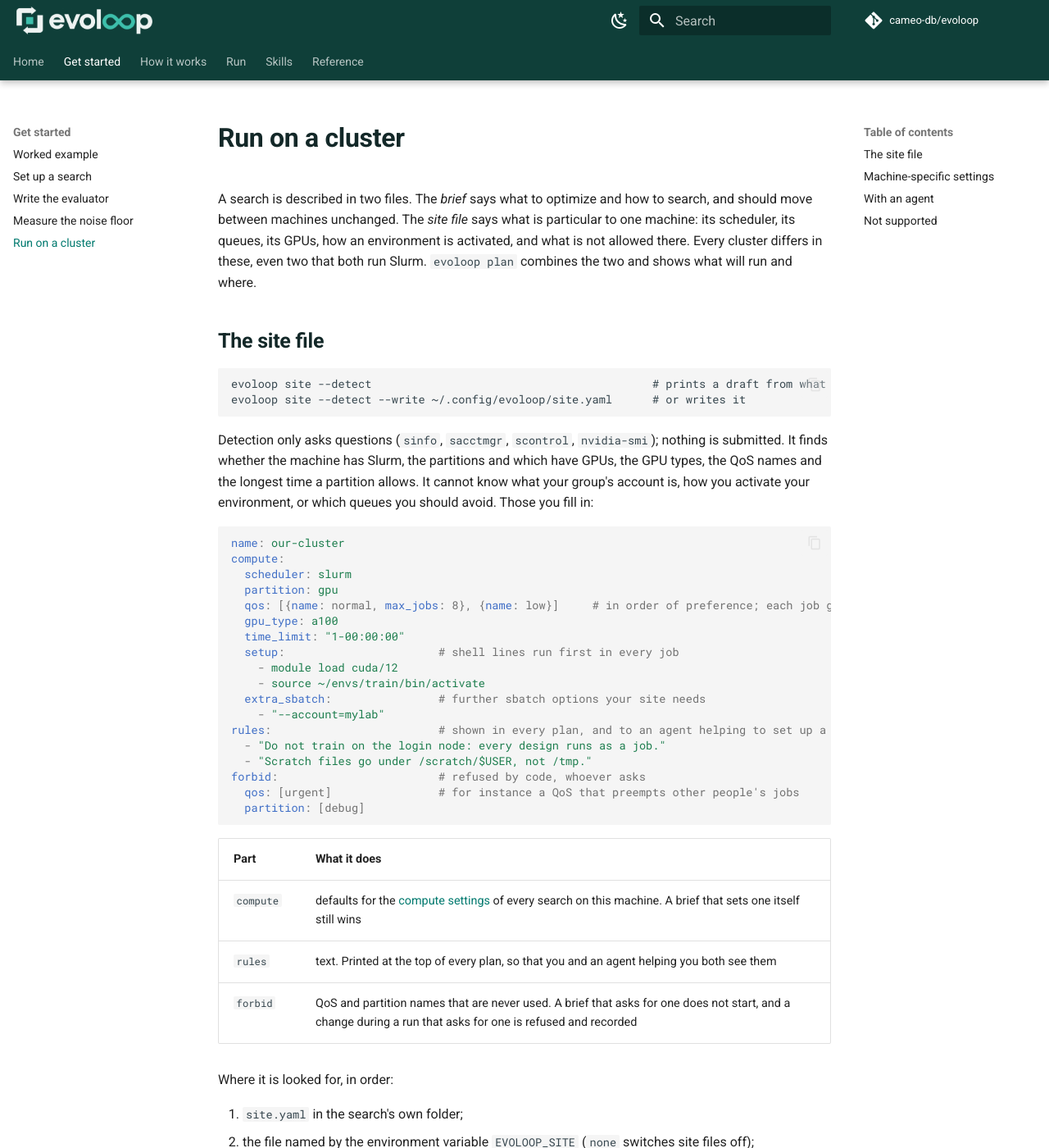
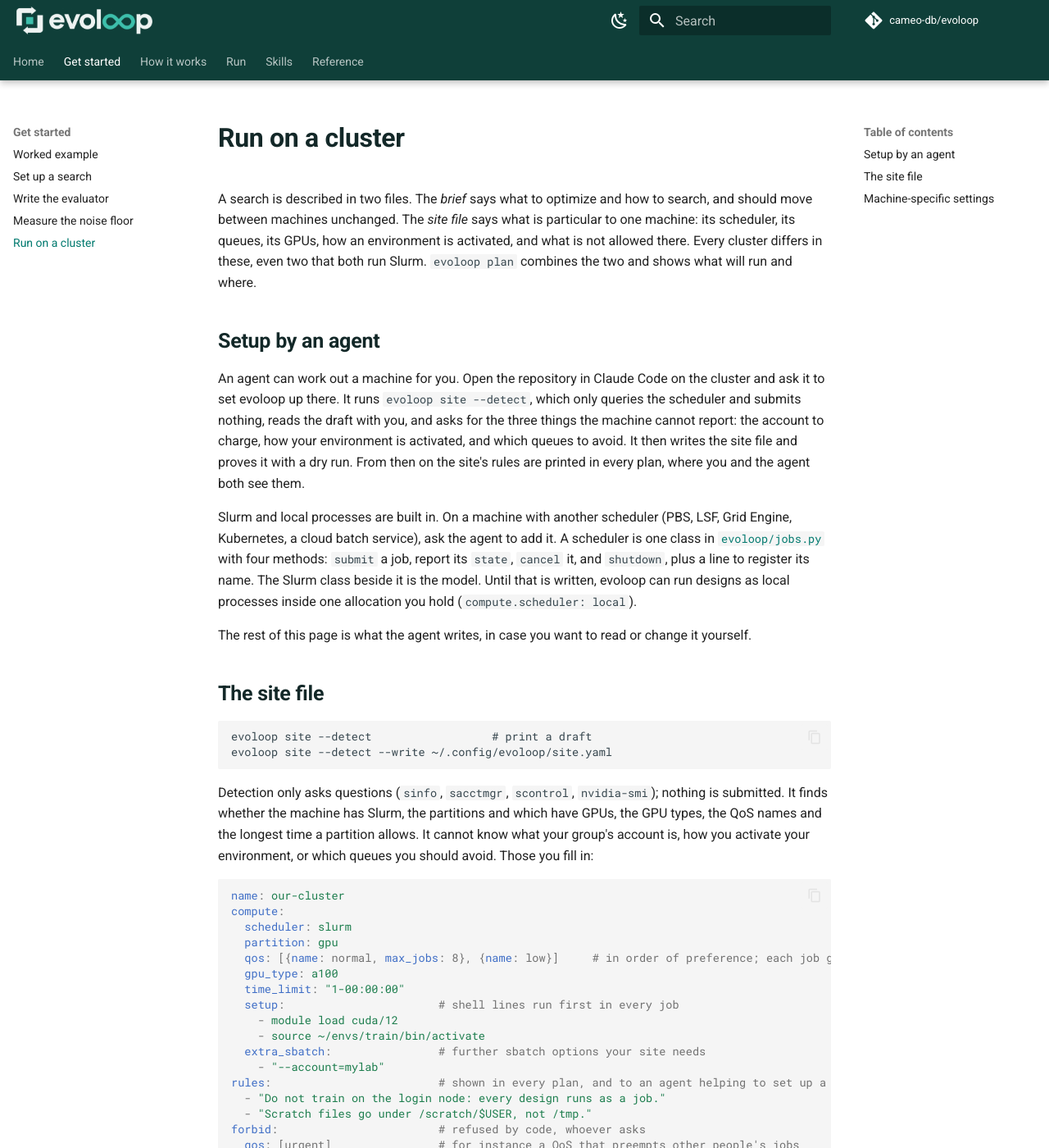
Before and after one commit to cameo-db/evoloop, an MkDocs documentation site: the page built from docs/servers.md, in a window 1280 px wide and 1400 px high. Shown: the whole window at 82% size. Built offline with MkDocs 1.6.1 and Material for MkDocs 9.7.7, drawn with Linux system fonts in a browser that asks for light colours; comment, search, counter and statistics services are not loaded; some of the changed text lies outside the part shown.

Commit message:
Cluster page leads with setup by an agent
An agent drafts the site file from what the machine reports and asks only for
the account, the environment and the queues to avoid. For a scheduler other
than Slurm it can add the backend: one class with four methods. The 'Not
supported' list is gone; AGENTS.md tells an agent the two routes for a
machine without Slurm.

Co-Authored-By: Claude Fable 5.2 <noreply@anthropic.com>
Claude-Session: https://claude.ai/code/session_01GuYYFmC8U2yny8edFcSEH5

````diff
--- a/docs/servers.md
+++ b/docs/servers.md
@@ -6,11 +6,29 @@ scheduler, its queues, its GPUs, how an environment is activated, and what is no
 cluster differs in these, even two that both run Slurm. `evoloop plan` combines the two and shows what
 will run and where.
 
+## Setup by an agent
+
+An agent can work out a machine for you. Open the repository in Claude Code on the cluster and ask it
+to set evoloop up there. It runs `evoloop site --detect`, which only queries the scheduler and submits
+nothing, reads the draft with you, and asks for the three things the machine cannot report: the
+account to charge, how your environment is activated, and which queues to avoid. It then writes the
+site file and proves it with a dry run. From then on the site's rules are printed in every plan, where
+you and the agent both see them.
+
+Slurm and local processes are built in. On a machine with another scheduler (PBS, LSF, Grid Engine,
+Kubernetes, a cloud batch service), ask the agent to add it. A scheduler is one class in
+[`evoloop/jobs.py`](https://github.com/cameo-db/evoloop/blob/main/evoloop/jobs.py) with four methods:
+`submit` a job, report its `state`, `cancel` it, and `shutdown`, plus a line to register its name. The
+Slurm class beside it is the model. Until that is written, evoloop can run designs as local processes inside one allocation you
+hold (`compute.scheduler: local`).
+
+The rest of this page is what the agent writes, in case you want to read or change it yourself.
+
 ## The site file
 
 ```
-evoloop site --detect                                          # prints a draft from what this machine reports
-evoloop site --detect --write ~/.config/evoloop/site.yaml      # or writes it
+evoloop site --detect                  # print a draft
+evoloop site --detect --write ~/.config/evoloop/site.yaml
 ```
 
 Detection only asks questions (`sinfo`, `sacctmgr`, `scontrol`, `nvidia-smi`); nothing is submitted. It
@@ -42,7 +60,7 @@ forbid:                        # refused by code, whoever asks
 | Part | What it does |
 |---|---|
 | `compute` | defaults for the [compute settings](fields.md) of every search on this machine. A brief that sets one itself still wins |
-| `rules` | text. Printed at the top of every plan, so that you and an agent helping you both see them |
+| `rules` | text, for you and the agent to follow. Printed at the top of every plan. Not enforced by code |
 | `forbid` | QoS and partition names that are never used. A brief that asks for one does not start, and a change during a run that asks for one is refused and recorded |
 
 Where it is looked for, in order:
@@ -69,22 +87,3 @@ our-cluster)") and lists the site's rules.
 | what must not be done | `rules` (for people and agents) and `forbid` (for code) |
 | login-node rules | run the controller itself as a job: `evoloop controller` writes the script, and it requeues itself at its time limit |
 | preemption | each design is its own job, submitted with `--requeue`; a preempted job keeps its id and resumes from its checkpoint |
-
-## With an agent
-
-An agent helping you can do this for you: ask it to run `evoloop site --detect`, read the draft with
-you, and ask you only for what the machine cannot report (the account, the environment, the queues to
-avoid). Once the file exists, the agent sees the site's rules in every plan.
-
-## Not supported
-
-- Schedulers other than Slurm. PBS, LSF and Grid Engine are not built in. `evoloop site --detect`
-  says so when it finds `qsub` or `bsub`. Adding one means writing a backend with three operations
-  (submit a job, ask its state, cancel it) beside the Slurm one in `evoloop/jobs.py`. On such a machine
-  today, evoloop can still run designs as local processes inside one allocation you hold
-  (`compute.scheduler: local`).
-- Cloud and container platforms (Kubernetes, batch services): not built in, for the same reason.
-- Detection is a draft. It reads what the scheduler reports, and cannot know your account, your
-  environment or which queues to avoid. Expect to correct it.
-- Rules are text. Only `forbid` is enforced by code; a rule such as "scratch goes under /scratch"
-  is for you and the agent to follow.
````
Also changed, not shown: AGENTS.md (+4 -0 lines).
